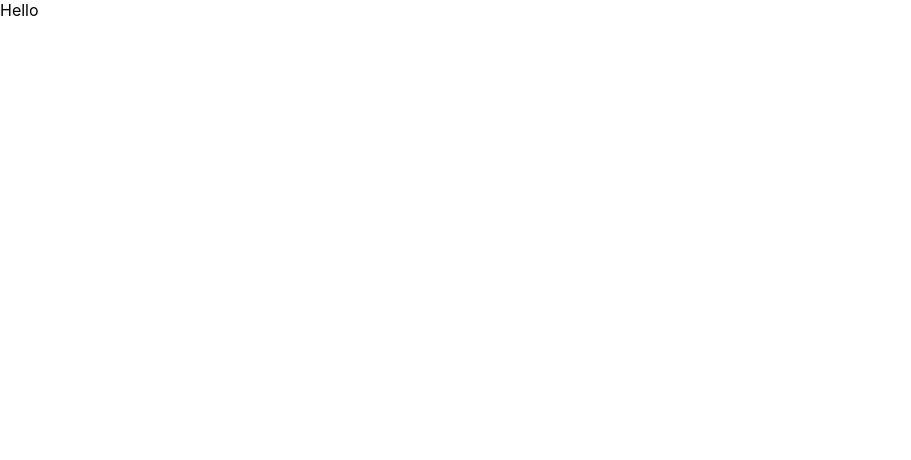
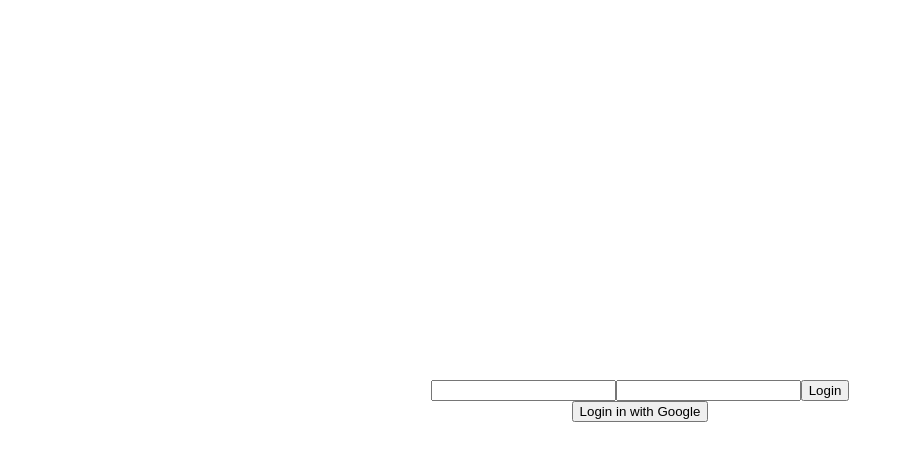
Before and after one commit to kiks12/POS-maker-app, a Next.js app: page /login in a window 1280 px wide. Shown: the top 460 px of the page, without its empty margins (0-911 px from the left). Built offline with nearby package versions, Linux system fonts and the light colour scheme.

Commit message:
custom hooks and login form added

```diff
--- /dev/null
+++ b/custom hooks/useText.js
@@ -0,0 +1,15 @@
+import { useState } from "react";
+
+export const useText = (initialValue) => {
+  const [values, setValues] = useState(initialValue);
+  const setValueFunction = (e) => {
+    setValues(
+      (prev) =>
+        (prev = {
+          ...prev,
+          [e.target.name]: e.target.value,
+        })
+    );
+  };
+  return [values, setValueFunction];
+};
--- a/pages/login/index.js
+++ b/pages/login/index.js
@@ -1,18 +1,47 @@
 /* login page dependencies */
 import Head from "next/head";
 import styles from "../../styles/Home.module.css";
+import { useText } from "../../custom hooks/useText";
 
 /* login page instance */
-const login = () => {
+const Login = () => {
+  /* login information state - username, password */
+  const [userLoginCredentials, setUserLoginCredentials] = useText({
+    username: "",
+    password: "",
+  });
   return (
     <>
       <Head>
         <title>Login</title>
       </Head>
-      <div>Hello</div>
+      <div className={styles.container}>
+        <form
+          onSubmit={(e) => {
+            e.preventDefault();
+            console.log("login");
+          }}>
+          <input
+            type='text'
+            name='username'
+            value={userLoginCredentials.username}
+            onChange={(event) => setUserLoginCredentials(event)}
+          />
+          <input
+            type='password'
+            name='password'
+            value={userLoginCredentials.password}
+            onChange={(event) => setUserLoginCredentials(event)}
+          />
+          <button type='submit' onClick={() => console.log("login")}>
+            Login
+          </button>
+        </form>
+        <button>Login in with Google</button>
+      </div>
     </>
   );
 };
 
 /* export login page */
-export default login;
+export default Login;
```
Also changed, not shown: 1 other file (tests, documents, lock files or other folders).
